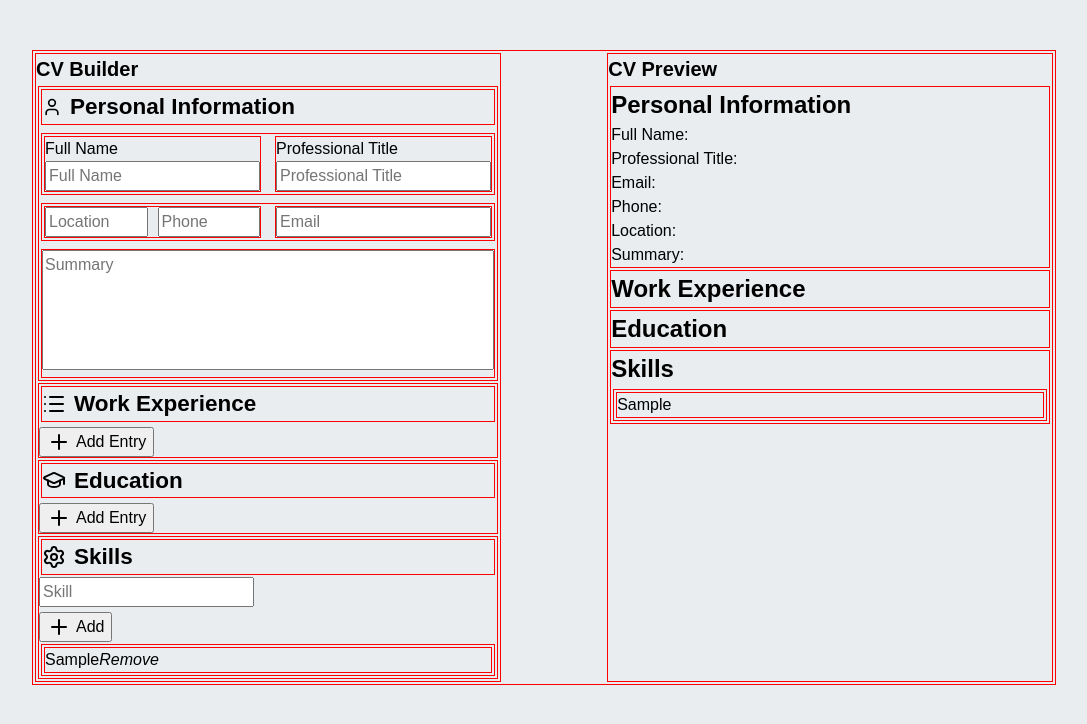
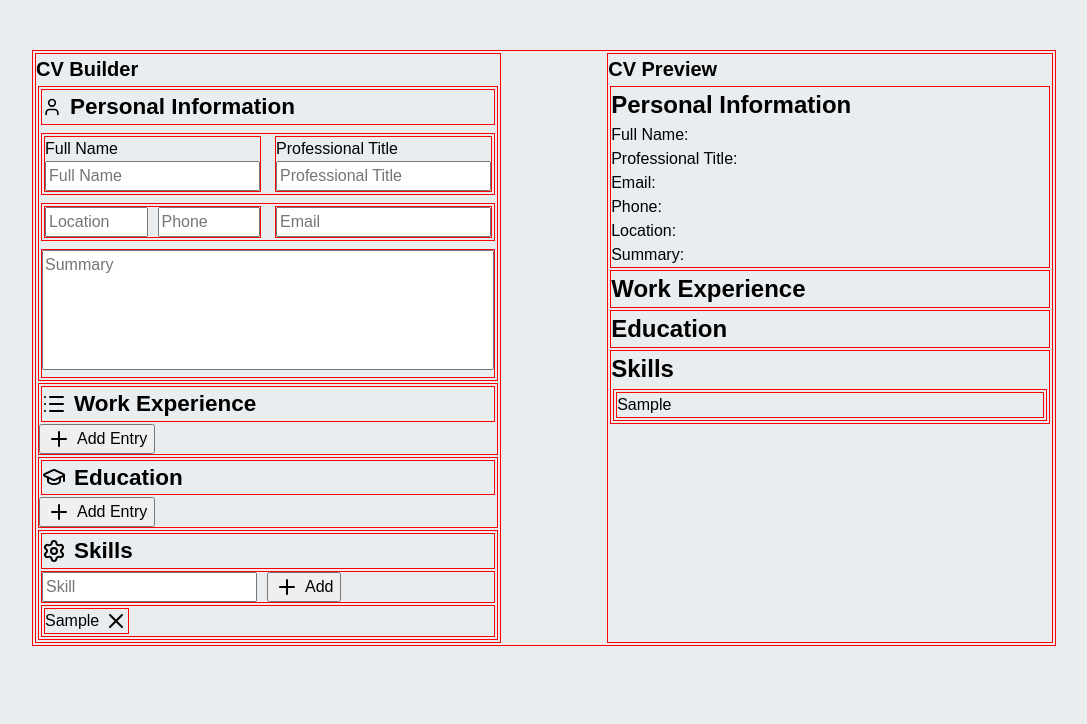
Before and after one commit to d1scipline/odin-cv-app, a React (Vite) app: page / in a window 1280 px wide. Both pictures are taken after typing "Sample" into the empty fields and a click on the button "Add". Shown: the top 724 px of the page, without its empty margins (96-1183 px from the left). Built offline with nearby package versions, Linux system fonts and the light colour scheme.

Commit message:
feat: add layout styling for skills editor

```diff
--- a/src/components/Skill.jsx
+++ b/src/components/Skill.jsx
@@ -1,8 +1,10 @@
+import { X } from "lucide-react";
+
 function Skill({ skill, removeSkill }) {
   return (
     <div className="skill">
       <span>{skill.skill}</span>
-      <i onClick={() => removeSkill(skill.id)}>Remove</i>
+      <X onClick={() => removeSkill(skill.id)} className="skill-remove"></X>
     </div>
   );
 }
--- a/src/components/SkillsInput.jsx
+++ b/src/components/SkillsInput.jsx
@@ -19,10 +19,12 @@ function SkillsInput({ data, addSkill, removeSkill }) {
       <div className="editor-title">
         <Settings></Settings> <h2>Skills</h2>
       </div>
-      <input ref={inputRef} placeholder="Skill"></input>
-      <button onClick={handleAdd} className="add-button">
-        <Plus></Plus> Add
-      </button>
+      <div className="skill-input">
+        <input ref={inputRef} placeholder="Skill"></input>
+        <button onClick={handleAdd} className="add-button">
+          <Plus></Plus> Add
+        </button>
+      </div>
       {data.length !== 0 && (
         <div className="skills">
           {data.map((item) => (
--- a/src/index.css
+++ b/src/index.css
@@ -221,3 +221,36 @@ div {
 .education-input-item input {
   width: 100%;
 }
+
+.skill-remove:hover,
+.add-button,
+.delete-button {
+  cursor: pointer;
+}
+
+.skill-input {
+  display: flex;
+  gap: 10px;
+  align-items: center;
+}
+
+.skills {
+  display: flex;
+  flex-wrap: wrap;
+  align-items: center;
+  gap: 4px;
+}
+
+.skill {
+  display: flex;
+  gap: 5px;
+  align-items: center;
+  justify-content: center;
+}
+
+.add-button {
+  align-items: center;
+  justify-content: center;
+  gap: 6px;
+  margin: 0 !important;
+}
```
